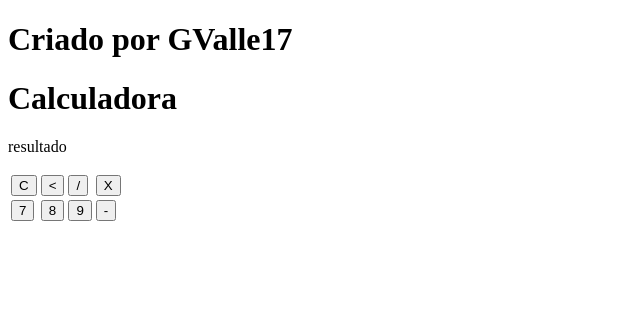
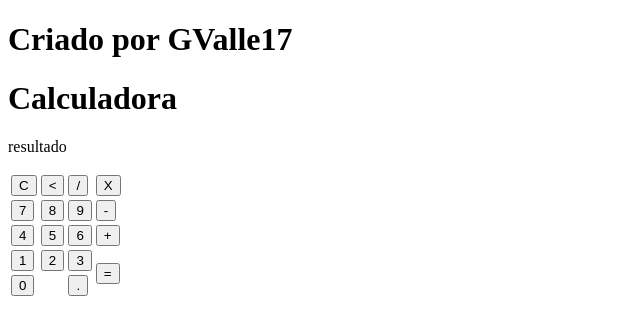
Before and after one commit to GValle-17/roycaixote, a plain HTML site: page index.html in a window 1280 px wide. Shown: the whole page, without its empty margins (0-640 px from the left). Drawn offline with Linux system fonts and the light colour scheme.

Commit message:
Add files via upload

```diff
--- a/index.html
+++ b/index.html
@@ -27,6 +27,22 @@
                         <td><button>9</button></td>
                         <td><button>-</button></td>
                     </tr>
+                    <tr>
+                        <td><button>4</button></td>
+                        <td><button>5</button></td>
+                        <td><button>6</button></td>
+                        <td><button>+</button></td>
+                    </tr>
+                    <tr>
+                        <td><button>1</button></td>
+                        <td><button>2</button></td>
+                        <td><button>3</button></td>
+                        <td rowspan="2"><button>=</button></td>
+                    </tr>
+                    <tr>
+                        <td colspan="2"><button>0</button></td>
+                        <td><button>.</button></td>
+                    </tr>
                 </table>
             </div>
         </div>
```
